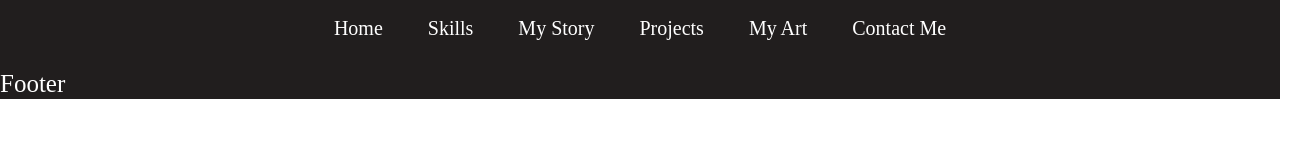
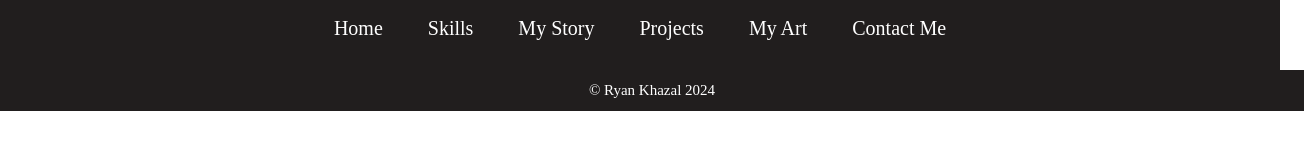
Before and after one commit to Bouderton/about-me, a React (Vite) app in the folder hello-vite/: page /my-art in a window 1280 px wide. Shown: the part 652-797 px from the top of the page, 1304 px wide, since content can reach past the window. Built offline with nearby package versions, Linux system fonts and the light colour scheme.

Commit message:
more stuf lol

```diff
--- a/hello-vite/src/components/Footer/Footer.css
+++ b/hello-vite/src/components/Footer/Footer.css
@@ -3,4 +3,10 @@
   width: 100%;
   background-color: #211e1e;
   color: white;
+  text-align: center;
+  padding: 12px;
 }
+
+.footer__text {
+  font-size: 15px;
+}
--- a/hello-vite/src/components/Footer/Footer.jsx
+++ b/hello-vite/src/components/Footer/Footer.jsx
@@ -1,11 +1,11 @@
-import './Footer.css';
+import "./Footer.css";
 
 const Footer = () => {
-    return (
-        <footer className="footer">
-            <p>Footer</p>
-        </footer>
-    )
-}
+  return (
+    <footer className="footer">
+      <p className="footer__text">&copy; Ryan Khazal 2024</p>
+    </footer>
+  );
+};
 
 export default Footer;
```
